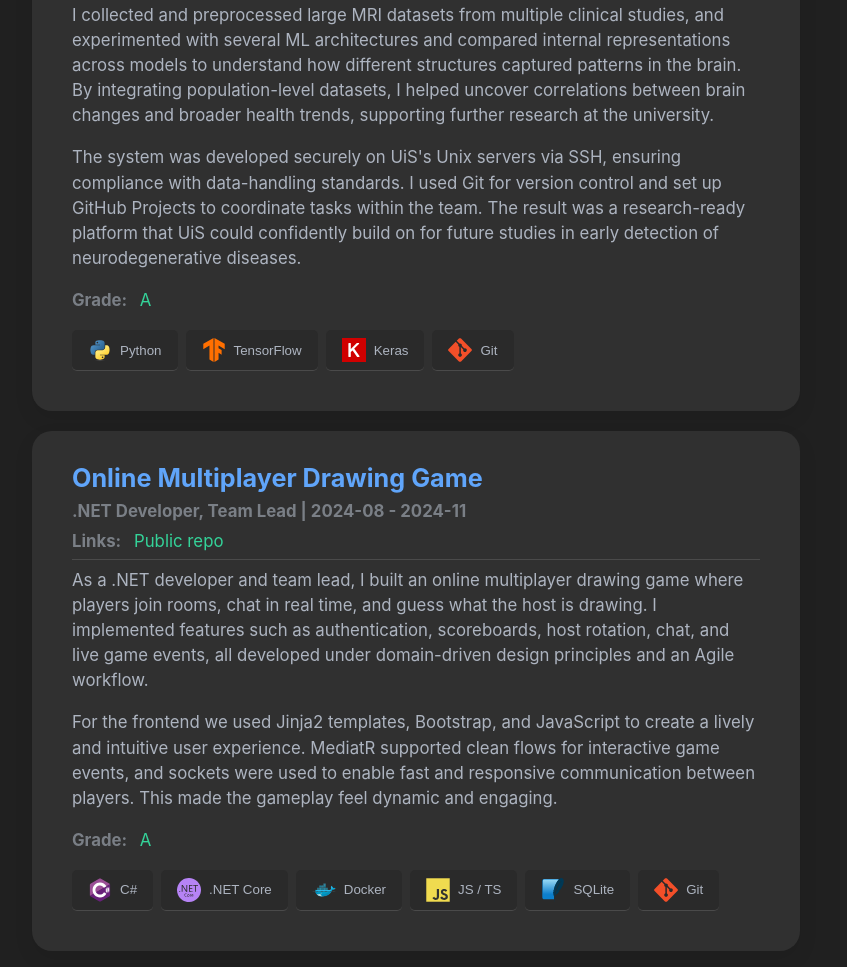
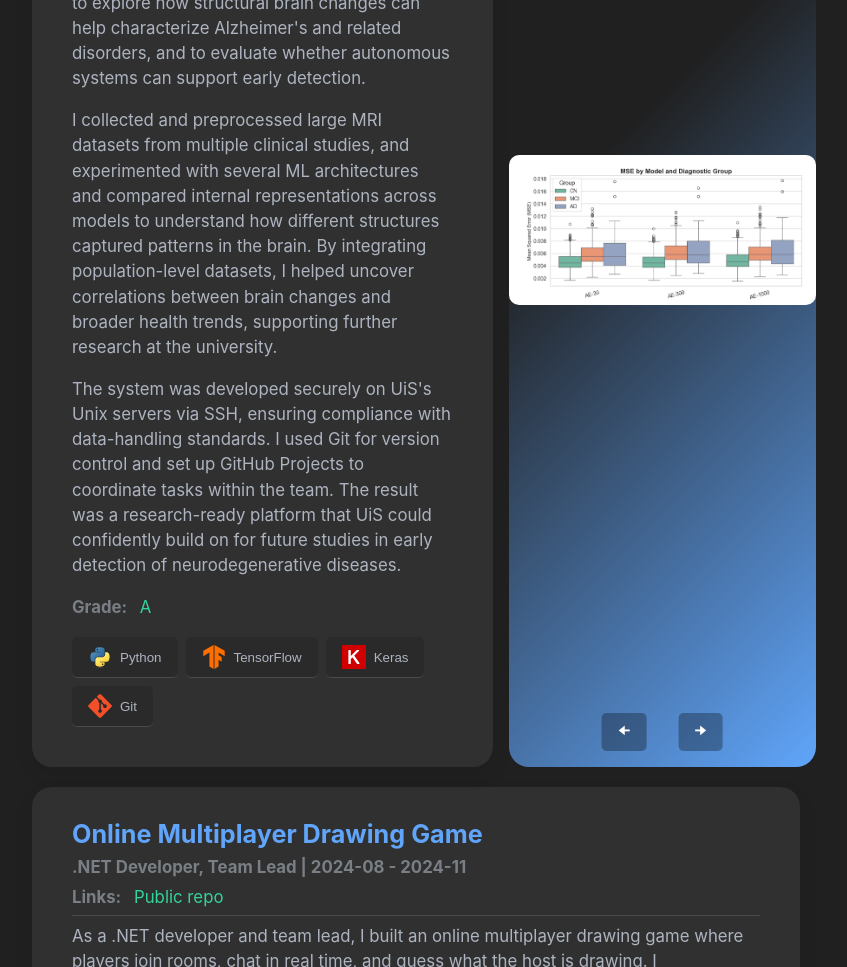
Before and after one commit to jon-tj/Portfolio, a plain HTML site: page SimpleDeploymentSPA/index.html in a window 1280 px wide. Shown: the part 2902-3869 px from the top of the page, without its empty margins (224-1071 px from the left). Drawn offline with Linux system fonts and the light colour scheme.

Commit message:
project images for bachelor report

```diff
--- a/SimpleDeploymentSPA/index.html
+++ b/SimpleDeploymentSPA/index.html
@@ -215,6 +215,7 @@
                 imagesDiv.appendChild(img);
                 infoCardContainer.appendChild(imagesDiv);
 
+                if (project.images.length <= 1) continue;
                 const imagesHandles = document.createElement("div");
                 imagesHandles.classList.add("handles");
                 imagesDiv.appendChild(imagesHandles);
--- a/SimpleDeploymentSPA/scripts/projects.js
+++ b/SimpleDeploymentSPA/scripts/projects.js
@@ -96,6 +96,11 @@ const PROJECTS = [
       coordinate tasks within the team. The result was a research-ready platform that UiS could
       confidently build on for future studies in early detection of neurodegenerative diseases.
       `
+        ],
+        images: [
+            "images/projects/dementia-1.png",
+            "images/projects/dementia-2.png",
+            "images/projects/dementia-3.png",
         ]
     },
     {
--- a/SimpleDeploymentSPA/styles.css
+++ b/SimpleDeploymentSPA/styles.css
@@ -171,7 +171,7 @@ div.tags-container button {
     background: linear-gradient(
         135deg,
         var(--color-bg-secondary) 0%,
-        var(--color-bg-secondary) 50%,
+        var(--color-bg-secondary) 40%,
         var(--color-primary) 100%
     );
     border-radius: 20px;
```
Also changed, not shown: SimpleDeploymentSPA/images/projects/dementia-1.png (added), SimpleDeploymentSPA/images/projects/dementia-2.png (added), SimpleDeploymentSPA/images/projects/dementia-3.png (added).
